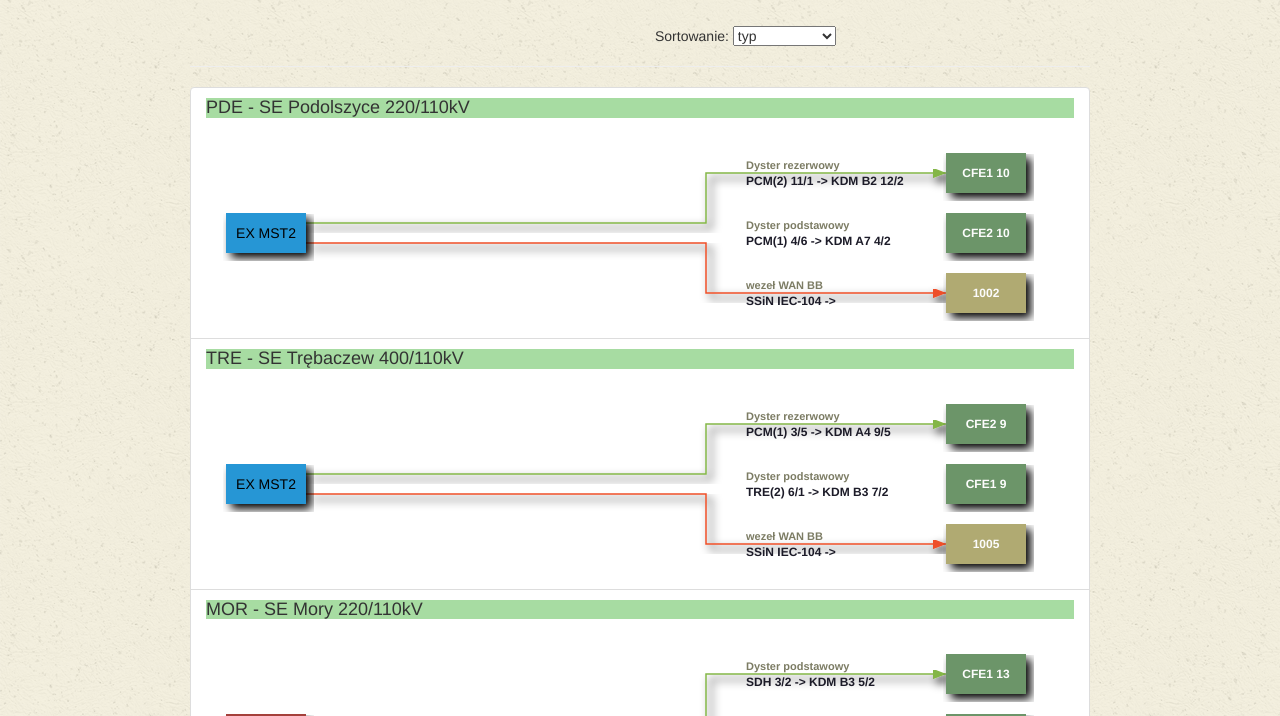
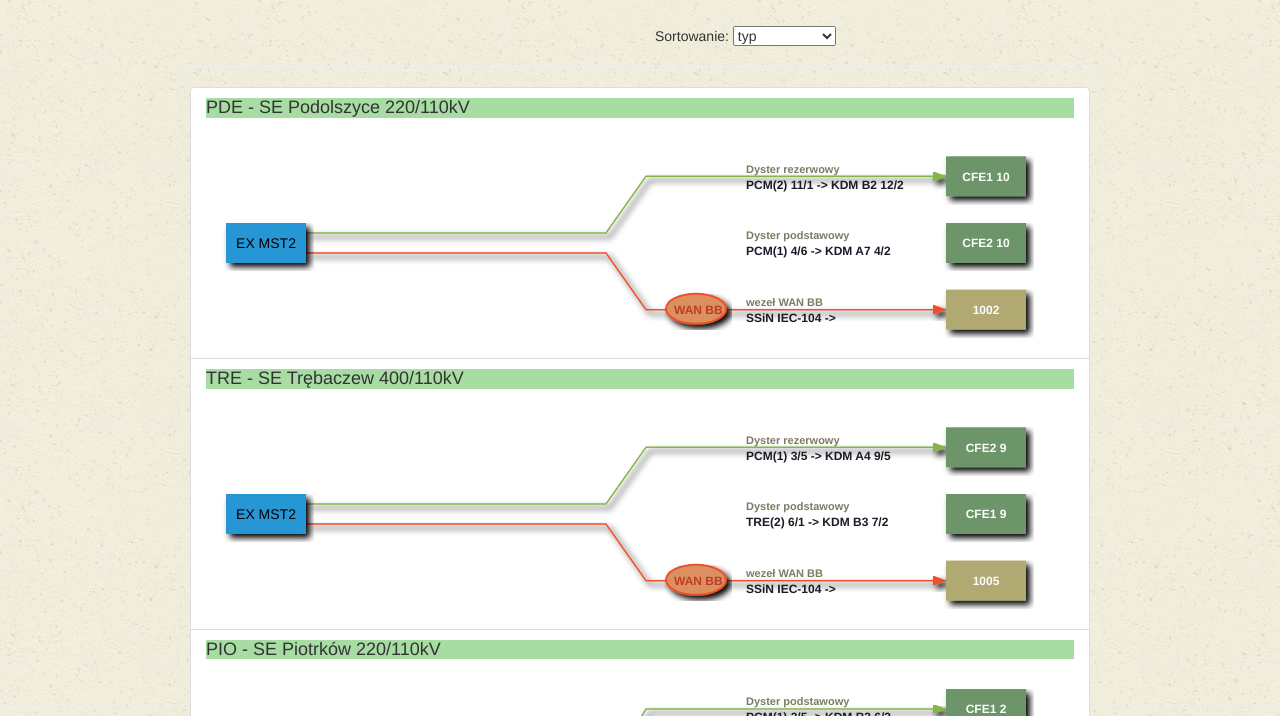
Before and after one commit to Lu6ith/d3Angular, a website: page app/index.html in a window 1280 px wide. Shown: the part 84-800 px from the top of the page. Drawn offline with nearby package versions, Linux system fonts and the light colour scheme; some packages are replaced by stand-ins of ours; files that its build step writes are made by us from their sources; a script that the page names is missing.

Commit message:
some changes

```diff
--- a/app/index.html
+++ b/app/index.html
@@ -64,7 +64,9 @@
     <script src="bower_components/angular-resource/angular-resource.js"></script>
     <script src="bower_components/angular-route/angular-route.js"></script>
     <script src="bower_components/bootstrap/dist/js/bootstrap.js"></script>
-    <script src="bower_components/angular-bootstrap/ui-bootstrap.min.js"></script>
+   <!-- <script src="bower_components/bootstrap/js/tooltip.js"></script>
+    <script src="bower_components/bootstrap/js/popover.js"></script>-->
+    <!--<script src="bower_components/angular-bootstrap/ui-bootstrap.min.js"></script>-->
     <!-- endbower -->
     <!-- endbuild -->
 
--- /dev/null
+++ b/app/lines/MSK.json
@@ -0,0 +1,57 @@
+{
+    "typ": "exmst2",
+    "stacja": "MSK",
+    "nazwa": "Mościska",
+    "system": "EX MST2",
+    "terma": "",
+    "termb": "",
+    "cfe": "",
+    "port": "",
+    "linie": [
+        {
+            "typ": "cfe",
+            "terma": "PCM(1) 7/8",
+            "termb": "KDM A4 10/3",
+            "opis": "Dyster podstawowy",
+            "cfe": "CFE2",
+            "port": "18",
+            "adresrtu": [
+                {
+                    "port": "18",
+                    "adres": "1120",
+                    "pred": "9600"
+                }
+            ]
+        },
+        {
+            "typ": "cfe",
+            "terma": "PCM(2) 11/2",
+            "termb": "KDM B3 5/4",
+            "opis": "Dyster rezerwowy",
+            "cfe": "CFE1",
+            "port": "18",
+            "adresrtu": [
+                {
+                    "port": "18",
+                    "adres": "1120",
+                    "pred": "9600"
+                }
+            ]
+        },
+        {
+            "typ": "wanbb",
+            "terma": "SSiN IEC-104",
+            "termb": "",
+            "opis": "wezeł WAN BB",
+            "cfe": "",
+            "port": "1012",
+            "adresrtu": [
+                {
+                    "port": "1012",
+                    "adres": "172.27.176.119",
+                    "pred": "2MB"
+                }
+            ]
+        }
+    ]
+}
--- /dev/null
+++ b/app/lines/PIO.json
@@ -0,0 +1,72 @@
+{
+    "typ": "exmst2",
+    "stacja": "PIO",
+    "nazwa": "Piotrków",
+    "system": "EX MST2",
+    "terma": "",
+    "termb": "",
+    "cfe": "",
+    "port": "",
+    "linie": [
+        {
+            "typ": "cfe",
+            "terma": "PCM(1) 2/5",
+            "termb": "KDM B3 6/3",
+            "opis": "Dyster podstawowy",
+            "cfe": "CFE1",
+            "port": "2",
+            "adresrtu": [
+                {
+                    "port": "2",
+                    "adres": "35",
+                    "pred": "9600"
+                }
+            ]
+        },
+        {
+            "typ": "cfe",
+            "terma": "PCM(2) 10/3",
+            "termb": "KDM A4 8/5",
+            "opis": "Dyster rezerwowy",
+            "cfe": "CFE2",
+            "port": "2",
+            "adresrtu": [
+                {
+                    "port": "2",
+                    "adres": "35",
+                    "pred": "9600"
+                }
+            ]
+        },
+        {
+            "typ": "wanbb",
+            "terma": "PCM(2) 6/1",
+            "termb": "KDM A7 7/1",
+            "opis": "WindEx RCN",
+            "cfe": "",
+            "port": "1007",
+            "adresrtu": [
+                {
+                    "port": "1007",
+                    "adres": "172.30.142.101",
+                    "pred": "9600"
+                }
+            ]
+        },
+        {
+            "typ": "wanbb",
+            "terma": "PIOTRKÓW(1) 2/3",
+            "termb": "KDM B3 6/4",
+            "opis": "WindEx CN Bielawa",
+            "cfe": "",
+            "port": "1007",
+            "adresrtu": [
+                {
+                    "port": "1007",
+                    "adres": "172.30.142.101",
+                    "pred": "9600"
+                }
+            ]
+        }
+    ]
+}
--- /dev/null
+++ b/app/lines/ZGI.json
@@ -0,0 +1,57 @@
+{
+    "typ": "exmst2",
+    "stacja": "ZGI",
+    "nazwa": "Zgierz",
+    "system": "EX MST2",
+    "terma": "",
+    "termb": "",
+    "cfe": "",
+    "port": "",
+    "linie": [
+        {
+            "typ": "cfe",
+            "terma": "PCM(1) 5/6",
+            "termb": "KDM B3 6/2",
+            "opis": "Dyster podstawowy",
+            "cfe": "CFE1",
+            "port": "12",
+            "adresrtu": [
+                {
+                    "port": "12",
+                    "adres": "1050",
+                    "pred": "9600"
+                }
+            ]
+        },
+        {
+            "typ": "cfe",
+            "terma": "PCM(2) 8/1",
+            "termb": "KDM A7 4/3",
+            "opis": "Dyster rezerwowy",
+            "cfe": "CFE2",
+            "port": "12",
+            "adresrtu": [
+                {
+                    "port": "12",
+                    "adres": "1050",
+                    "pred": "9600"
+                }
+            ]
+        },
+        {
+            "typ": "wanbb",
+            "terma": "SSiN IEC-104",
+            "termb": "",
+            "opis": "wezeł WAN BB",
+            "cfe": "",
+            "port": "1004",
+            "adresrtu": [
+                {
+                    "port": "1004",
+                    "adres": "172.30.197.51",
+                    "pred": "2MB"
+                }
+            ]
+        }
+    ]
+}
--- a/app/lines/lines.json
+++ b/app/lines/lines.json
@@ -10,6 +10,24 @@
         "id": "TRE",
         "typ": "exmst2",
         "nazwa": "SE Trębaczew 400/110kV"
+    },
+    {
+        "age": 0,
+        "id": "PIO",
+        "typ": "exmst2",
+        "nazwa": "SE Piotrków 220/110kV"
+    },
+    {
+        "age": 0,
+        "id": "ZGI",
+        "typ": "exmst2",
+        "nazwa": "SE Zgierz 220/110kV"
+    },
+    {
+        "age": 0,
+        "id": "MSK",
+        "typ": "exmst2",
+        "nazwa": "SE Mościska 400/110kV"
     },
     {
         "age": 0,
--- a/app/scripts/app.js
+++ b/app/scripts/app.js
@@ -6,8 +6,8 @@
     'ngRoute',
     'myApp.controllers',
     'myApp.directives',
-    'myApp.services',
-    'ui.bootstrap'
+    'myApp.services'
+    //'ui.bootstrap'
     ]);
 
   // setup dependency injection
--- a/app/scripts/directives/d3Trees.js
+++ b/app/scripts/directives/d3Trees.js
@@ -9,12 +9,13 @@
           data: "=",
           label: "@",
           line: "@",
+          stacja: "@",
           onClick: "&"
         },
         link: function(scope, iElement, iAttrs) {
           var margin = {top: 0, right: 220, bottom: 20, left: 20},
               width = 960 - margin.left - margin.right,
-              height = 200 - margin.top - margin.bottom,
+              height = 220 - margin.top - margin.bottom,
               duration = 750;
               //rectW = 85,
               //rectH = 85;
@@ -70,15 +71,15 @@
             // in blur
             filter.append("feGaussianBlur")
                   .attr("in", "SourceAlpha")
-                  .attr("stdDeviation", 5)
+                  .attr("stdDeviation", 3)
                   .attr("result", "blur");
 
             // translate output of Gaussian blur to the right and downwards with 2px
             // store result in offsetBlur
             filter.append("feOffset")
                   .attr("in", "blur")
-                  .attr("dx", 5)
-                  .attr("dy", 5)
+                  .attr("dx", 4)
+                  .attr("dy", 4)
                   .attr("result", "offsetBlur");
 
             // overlay original SourceGraphic over translated blurred opacity by using
@@ -123,14 +124,6 @@
             d3.json(scope.line, function(json) {
               var nodes = tree.nodes(json);
 
-              var stac;
-              // Normalize for fixed-depth.
-              //nodes.forEach(function (d) {
-                //if (d.stacja != "") {
-                  // stac = d.stacja;
-                //};
-              //});
-
               var node = svg.selectAll(".node")
                   .data(nodes)
                   .enter().append("g")
@@ -139,7 +132,7 @@
 
               // Add rectangles to nodes
               node.append("rect")
-                  .on("click", function(d){return scope.onClick({item: d});})
+                  .on("click", function(d){return scope.onClick({item: d, st: d.parent.stacja});})
                   .attr("width", Wrect)
                   .attr("height", Hrect)
                   //.attr("y", function (d) {
@@ -147,7 +140,7 @@
                   //  })
                   //.attr("tooltip-append-to-body", true)
                   //.attr("tooltip", function(d){
-                  //    return d.typ;
+                    //  return d.typ;
                   //})
                   .attr("class", function (d) {
                       return "rect-" + d.typ;
@@ -165,13 +158,6 @@
                   .text(function (d) {
                     return d.system;
                   });
-
-              /*node.append("text")
-                  .attr("x", 8)
-                  .attr("y", -18)
-                  .attr("dy", ".71em")
-                  .attr("class", "about typ")
-                  .text(function(d) { return d.typ; });*/
 
               //if (nodes.typ == 'cfe') {
               node.append("text")
@@ -199,6 +185,24 @@
                   .attr("class", "about opis")
                   .text(function(d) { return d.opis; });
 
+                node.append("ellipse")
+                    //.data(tree.links(nodes))
+                    .attr("cx", -250)
+                    .attr("cy", 19)
+                    .attr("rx", function (d) { if (d.typ == "wanbb") {return (30);} else {return 0;}})
+                    .attr("ry", function (d) { if (d.typ == "wanbb") {return (15);} else {return 0;}})
+                    .attr("stroke-width", 2)
+                    .attr("stroke", "#ee502a")
+                    .attr("fill", "#dc905e")
+                    .style("filter", "url(#drop-shadow)");
+
+                node.append("text")
+                    .attr("x", -272)
+                    .attr("y", 2)
+                    .attr("dy", "1.86em")
+                    .attr("class", "about ip")
+                    .text(function (d) { if (d.typ == "wanbb") {return "WAN BB";}});
+
                 var link = svg.selectAll(".link")
                   .data(tree.links(nodes));
 
@@ -211,16 +215,15 @@
                   .style("filter", "url(#drop-shadow)");
 
               function elbow(d, i) {
-                var Wd, Hd, k;
+                  var Wd, Hd;
                   Wd = parseInt(node.select("rect").attr("width"));
                   Hd = parseInt(node.select("rect").attr("height"));
-                k = (d.target.children ? 0 : i);
+                    //k = (d.target.children ? 0 : i);
                     //console.log("source.x - " + d.source.x, "source.y - " + d.source.y, Wd, Hd, i);
                     //console.log("target.x - " + d.target.x, "target.y - " + d.target.y);
                   return "M" + (d.source.y + Wd) + "," + (d.source.x + (Hd /4) * (i + 1) )
-                     + "H" + (d.target.y - 240) + "V" + (d.target.x + Hd / 2 )
-                     //+ (d.target.children ? "" : "h" + 200); //margin.right);
-                     + "h" + 240;
+                       + "H" + (d.target.y - 340) + "L" + (d.target.y - 300) + "," + (d.target.x + Hd / 2 )
+                       + "h" + 300;
               };
 
               function Wrect(d) {
@@ -237,17 +240,7 @@
                 if (d.typ == "utj" || d.typ == "convutj") {return 40};
               };
 
-              function typy (d) { return d.typ; };
-
             });
-              // Remove the directive, so $compile doesn't reset it
-              //iElement.removeAttr("d3-trees");
-
-              // Compile d3 code so that tooltip shows
-              //$compile(iElement)(scope);
-
-              // Re-add directive
-              //iElement.attr("d3-trees");
 
           };
         }
--- a/app/styles/style.css
+++ b/app/styles/style.css
@@ -32,7 +32,9 @@
 	stroke-width: 1.5px;
 }
 
-.link.cfe {
+.link.cfe,
+.link.CFE1,
+.link.CFE2 {
 	stroke: #84b647;
 }
 
@@ -68,3 +70,10 @@ text.opis {
     color: #7c7c64;
     fill: #7c7c64;
 }
+
+text.ip {
+    font-size: 12px;
+    font-weight: bold;
+    color: #bd3c2a;
+    fill: #bd3c2a;
+}
```
Also changed, not shown: app/scripts/controllers/controller.js (+15 -2 lines), app/views/main.html (+5 -2 lines). Lines whose indentation alone changed are shown as unchanged.
